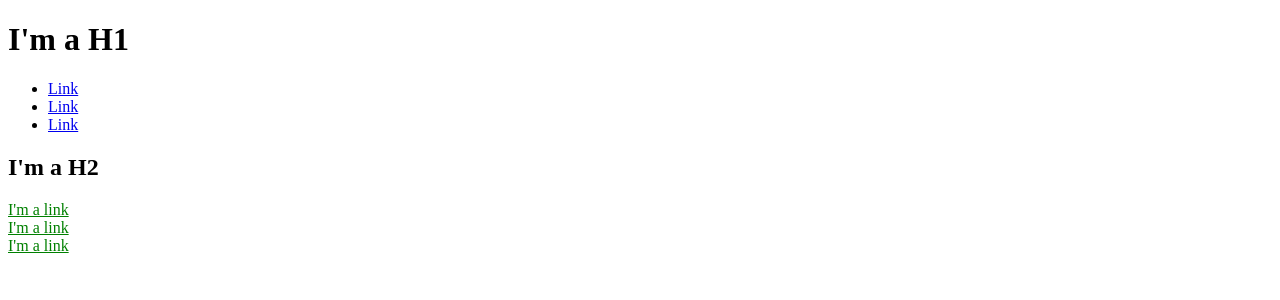
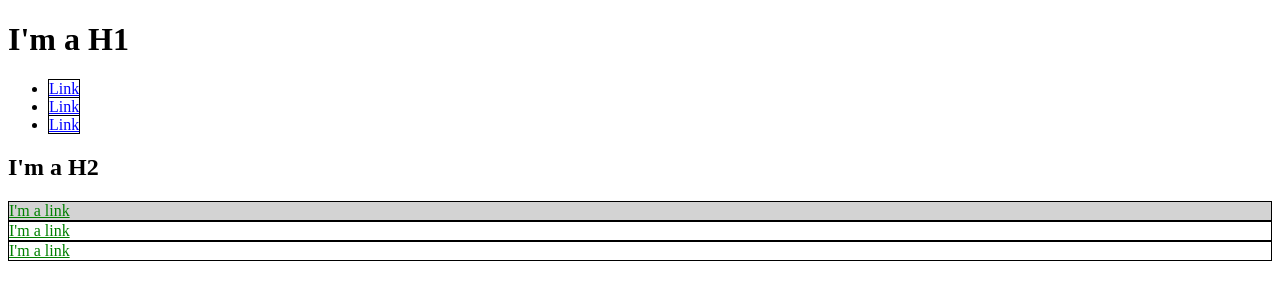
Before and after one commit to mannixcom/mannixcom.github.io, a plain HTML site: page index.html in a window 1280 px wide. Drawn offline with Linux system fonts and the light colour scheme.

Commit message:
uddated the CSS info

```diff
--- a/index.html
+++ b/index.html
@@ -2,28 +2,51 @@
 <html lang="en" dir="ltr">
   <head>
     <meta charset="utf-8">
+    <style>
+     li a {
+        color: blue
+      }
+      li a {
+        border: 1px solid black;
+      }
+      div {
+        border: 1px solid black;
+      }
+      div a {
+        color: green
+      }
+      #exec-bio {
+        background-color: lightgray;
+      }
+      .bio-box{
+        border: 1px solid black;
+      }
+      .bio-box a {
+        color: green;
+      }
+    </style>
     <title>Test Page: Don't Panic</title>
   </head>
   <body>
     <h1>I'm a H1</h1>
     <ul>
       <li>
-      <a href="https://example.com" color: red;>Link</a>
+      <a href="https://example.com">Link</a>
     </li>
-    <li> <a href="https://example.com" color: red;>Link</a>
+    <li> <a href="https://example.com">Link</a>
     </li>
-    <li><a href="https://example.com" color: red;>Link</a>
+    <li><a href="https://example.com">Link</a>
     </li>
     </ul>
     <h2>I'm a H2</h2>
-    <div style="border: ipx solid black;">
-      <a href="https//example.com/" style="color: green;">I'm a link</a>
+    <div id="exec-bio" class="bio-box">
+      <a href="https//example.com/">I'm a link</a>
     </div>
-    <div style="border: ipx solid black;">
-      <a href="https//example.com/" style="color: green;">I'm a link</a>
+    <div class="bio-box">
+      <a href="https//example.com/">I'm a link</a>
     </div>
-    <div style="border: ipx solid black;">
-      <a href="https//example.com/" style="color: green;">I'm a link</a>
+    <div class="bio-box">
+      <a href="https//example.com/">I'm a link</a>
     </div>
   </body>
 </html>
```
